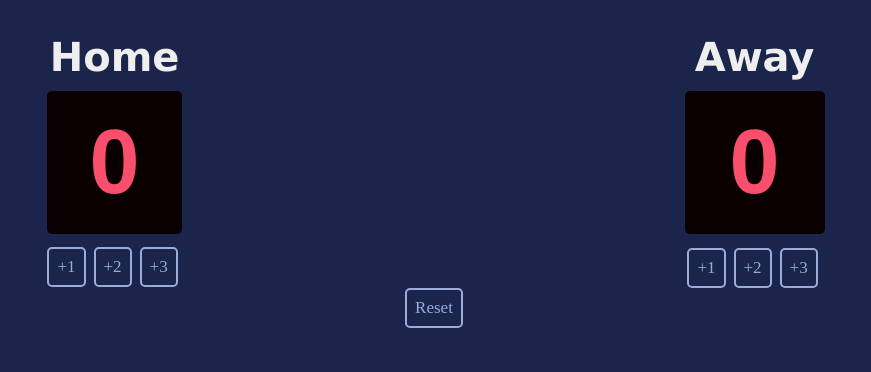
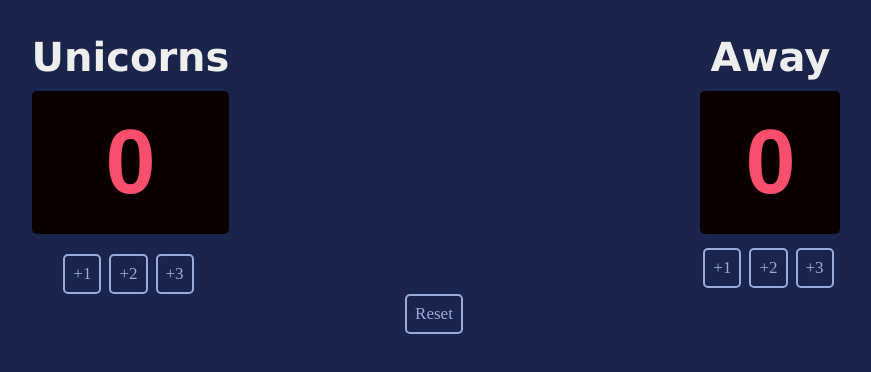
Before and after one commit to DaveViau/Score-Board-Project, a plain HTML site: page index.html in a window 1280 px wide. Shown: the whole page, without its empty margins (204-1075 px from the left). Drawn offline with Linux system fonts and the light colour scheme; a web font is replaced by a local one.

Commit message:
Changed Home to Unicorns

```diff
--- a/index.html
+++ b/index.html
@@ -11,7 +11,7 @@
     <body>
         <div class="container">
             <div>
-                <h3>Home</h3>
+                <h3>Unicorns</h3>
                 <h2 id="home-score">0</h2>
                 <button id="home-score-btn-1" onclick="increaseHomeScoreOne()">+1</button>
                 <button id="home-score-btn-2" onclick="increaseHomeScoreTwo()">+2</button>
```
